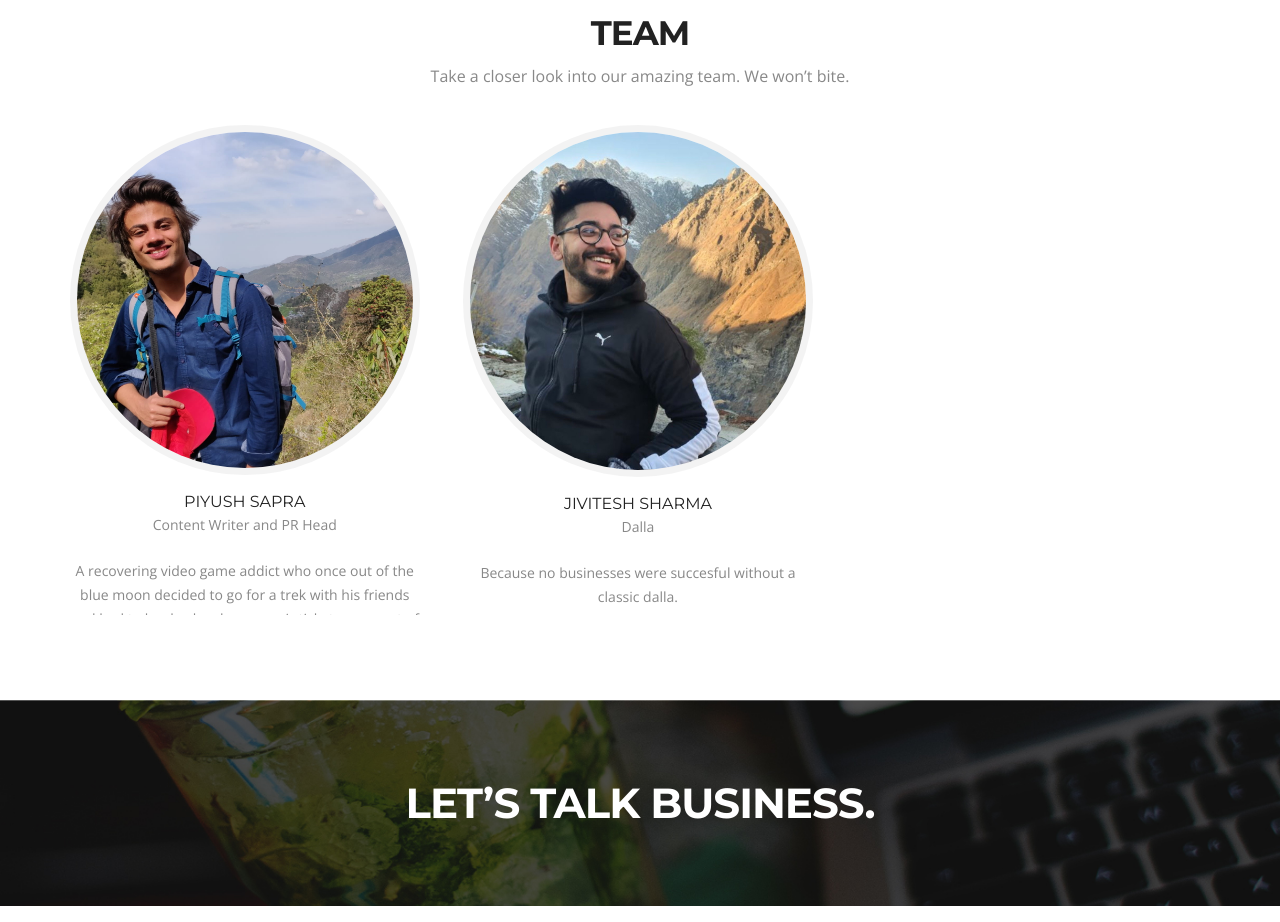
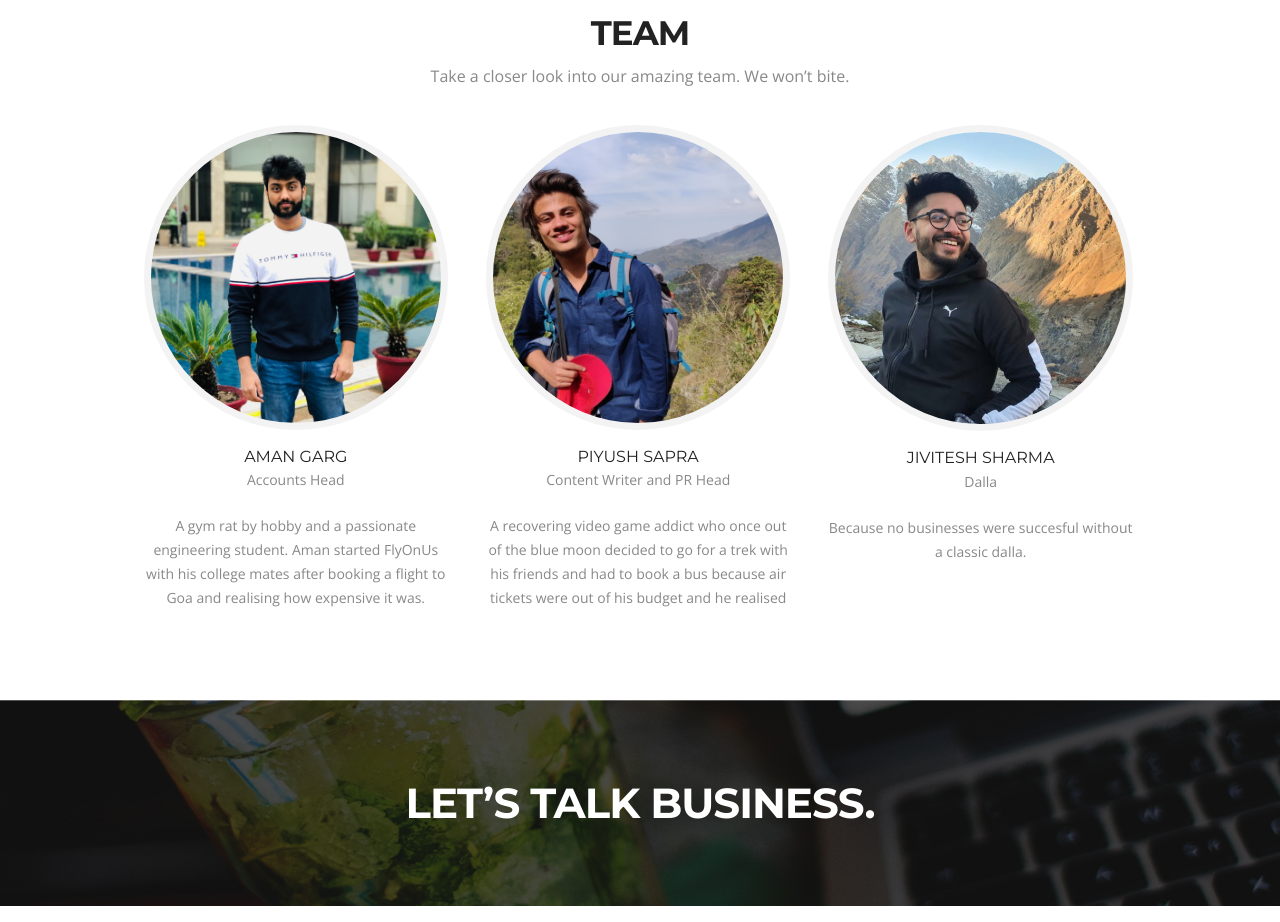
Before and after one commit to Aman-g99/FlyOnUs, a plain HTML site: page index.html in a window 1280 px wide. Shown: the part 4200-5122 px from the top of the page. Drawn offline with nearby package versions, Linux system fonts and the light colour scheme.

Commit message:
Update index.html

```diff
--- a/index.html
+++ b/index.html
@@ -263,7 +263,7 @@
 		<div class="container">
 			<h2>team</h2>
 			<h6>Take a closer look into our amazing team. We won’t bite.</h6>
-			<!-- <div class="team-leader-block clearfix">
+			<div class="team-leader-block clearfix">
 				<div class="team-leader-box">
 					<div class="team-leader wow fadeInDown delay-03s">
 						<div class="team-leader-shadow"><a href="#"></a></div>
@@ -278,7 +278,7 @@
 					<h3 class="wow fadeInDown delay-03s">Aman Garg</h3>
 					<span class="wow fadeInDown delay-03s">Accounts Head</span>
 					<p class="wow fadeInDown delay-03s">A gym rat by hobby and a passionate engineering student. Aman started FlyOnUs with his college mates after booking a flight to Goa and realising how expensive it was.</p>
-				</div> -->
+				</div>
 				<div class="team-leader-box">
 					<div class="team-leader  wow fadeInDown delay-06s">
 						<div class="team-leader-shadow"><a href="#"></a></div>
```
